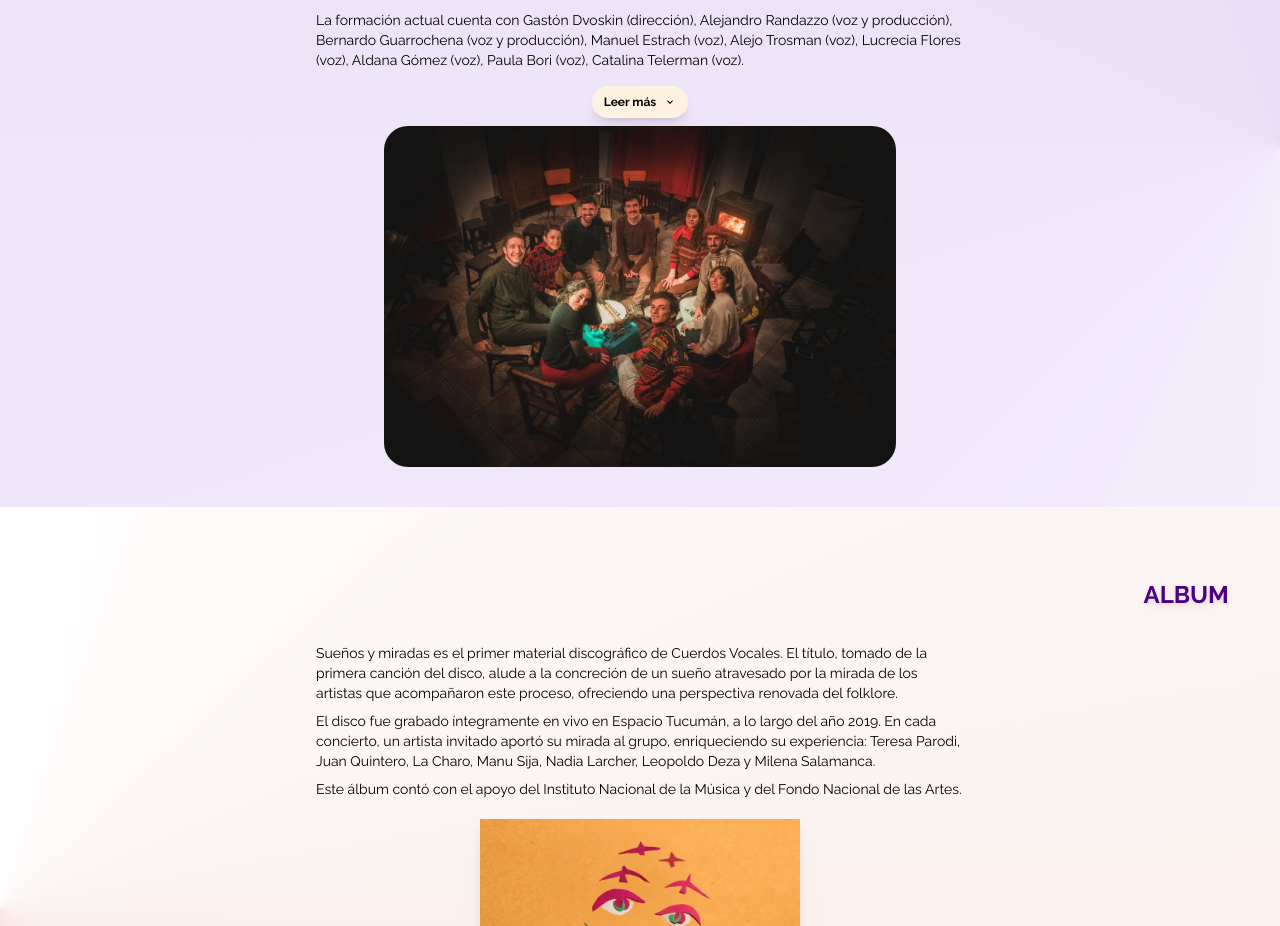
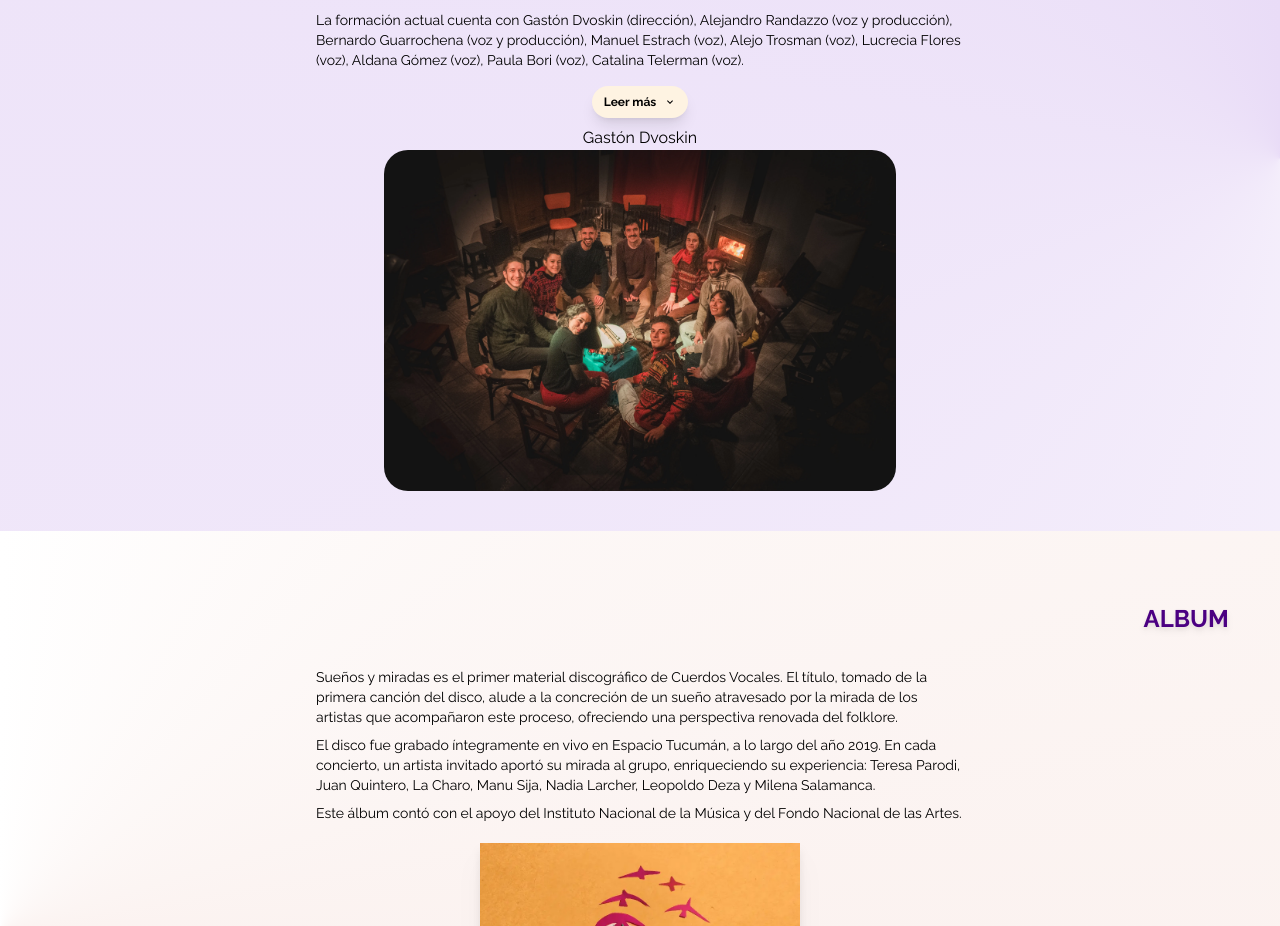
Before and after one commit to gastondvoskin/cuerdos-vocales, a React (Vite) app: page / in a window 1280 px wide. Shown: the part 2364-3290 px from the top of the page. Built offline with nearby package versions, Linux system fonts and the light colour scheme.

Commit message:
Implemented button to render a static empty MemberCard. Next step: pass props to render according the surname of the member

```diff
--- /dev/null
+++ b/src/components-reusable/MemberCard.tsx
@@ -0,0 +1,9 @@
+const MemberCard = ({member}: {member: null | "dvoskin" | "randazzo | guarrochena | estrach | trosman | flores | gomez | bori | telerman"}) => {
+  return (
+    <div className="bg-myOrange-900 w-100 h-300">MemberCard
+      <p>{member}</p>
+    </div>
+  )
+}
+
+export default MemberCard
--- a/src/sections/WeAre.tsx
+++ b/src/sections/WeAre.tsx
@@ -8,6 +8,7 @@ import { SECTIONS } from "../constants/sections";
 import { useState } from "react";
 import Button from "../components-reusable/Button";
 import { MdExpandMore } from "react-icons/md";
+import MemberCard from "../components-reusable/MemberCard";
 
 const WeAre = () => {
   const [numberOfParagraphs, setNumberOfParagraphs] = useState<number>(2);
@@ -17,6 +18,12 @@ const WeAre = () => {
     setNumberOfParagraphs(weAreParagraphs.length);
     setRenderButton(false);
   };
+
+  const [viewMember, setViewMember] = useState<null | "dvoskin" | "randazzo | guarrochena | estrach | trosman | flores | gomez | bori | telerman">(null);
+
+  // const handleViewMember = (member: "dvoskin" | "randazzo | guarrochena | estrach | trosman | flores | gomez | bori | telerman") => {
+
+  // }
 
   return (
     <SectionContainer section={SECTIONS.WE_ARE}>
@@ -30,6 +37,11 @@ const WeAre = () => {
           Icon={MdExpandMore}
         />
       )}
+      <div>
+        <button onClick={() => setViewMember("dvoskin")}>Gastón Dvoskin</button>
+      {/* Gastón Dvoskin (dirección), Alejandro Randazzo (voz y producción), Bernardo Guarrochena (voz y producción), Manuel Estrach (voz), Alejo Trosman (voz), Lucrecia Flores (voz), Aldana Gómez (voz), Paula Bori (voz), Catalina Telerman (voz) */}
+      </div>
+      {viewMember && <MemberCard member="dvoskin"/>}
       <ImageComponent
         src={circular2}
         alt="Integrantes de Cuerdos Vocales mirando a cámara"
```
